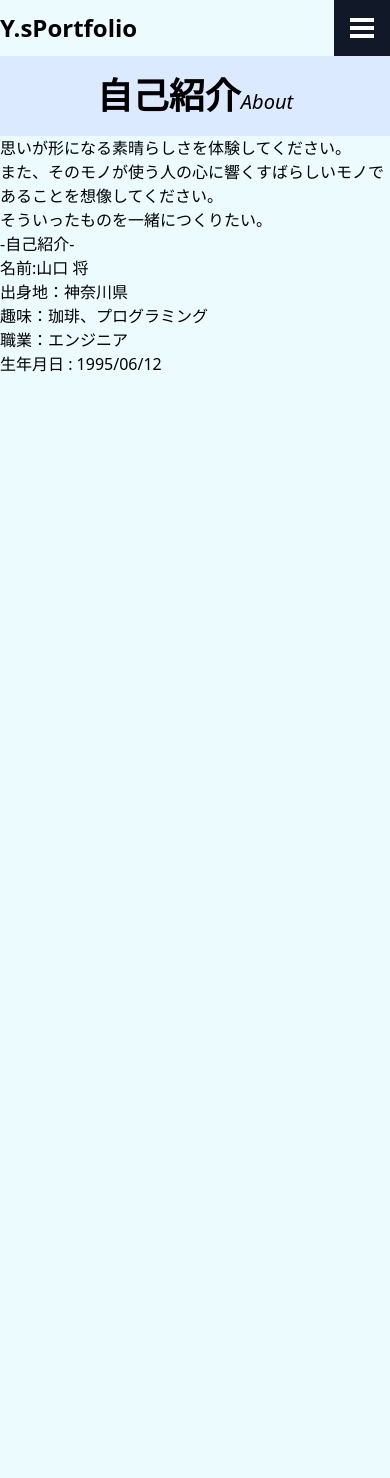
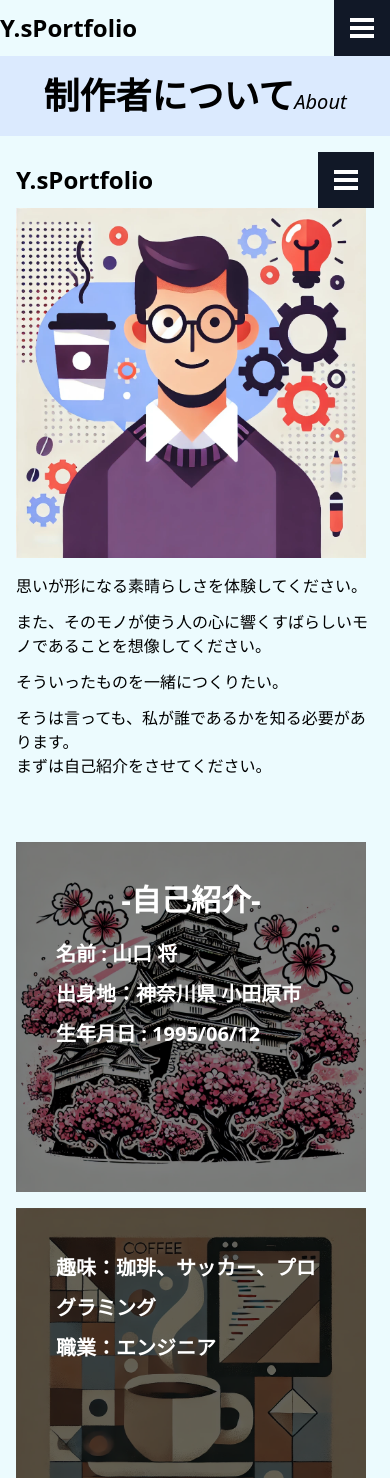
Before and after one commit to chikotaro/portfolio-v2, a Next.js app: page /about in a window 390 px wide. Shown: the top 1478 px of the page. Before the commit the page ends 844 px from the top, so only its background shows below. Built offline with nearby package versions, Linux system fonts and the light colour scheme; what tailwindcss-filters would draw is missing.

Commit message:
📝 情報の追加

```diff
--- a/src/pages/about/index.tsx
+++ b/src/pages/about/index.tsx
@@ -1,26 +1,130 @@
+import Image from "next/image";
+import { ButtonLink } from "src/component/ButtonLink";
 import { Header } from "src/component/Header";
+import { Layout } from "src/component/Layout";
 import { Hero } from "src/Hero";
-
-export {};
 
 const About = () => {
 	return (
 		<div>
 			<Header />
-			<Hero title="自己紹介" subTitle="About" />
+			<Hero title="制作者について" subTitle="About" />
+			<Layout>
+				<div>
+					<Image
+						src="/my-image.png"
+						alt="my-image"
+						width={600}
+						height={600}
+						className="h-[350px] w-[350px] sm:h-[600px] sm:w-[600px]"
+					/>
+				</div>
+				<div className="mt-4">
+					<div className="flex flex-col gap-3 sm:text-2xl">
 						<p>思いが形になる素晴らしさを体験してください。</p>
 						<p>
 							また、そのモノが使う人の心に響くすばらしいモノであることを想像してください。
 						</p>
 						<p>そういったものを一緒につくりたい。</p>
-			<div>
-				<h2>-自己紹介-</h2>
-				<p>名前:山口 将</p>
-				<p>出身地：神奈川県</p>
-				<p>趣味：珈琲、プログラミング</p>
-				<p>職業：エンジニア</p>
+						<p>
+							そうは言っても、私が誰であるかを知る必要があります。
+							<br />
+							まずは自己紹介をさせてください。
+						</p>
+					</div>
+					<div
+						className="relative mt-16 h-[350px] w-[350px] bg-cover bg-center backdrop-blur-lg sm:h-[600px] sm:w-[600px]"
+						style={{ backgroundImage: `url('/sakura.png')` }}
+					>
+						<div className="absolute inset-0 bg-black opacity-50"></div>{" "}
+						{/* 透明な黒いオーバーレイ */}
+						<div className="relative z-10 mx-auto p-10 text-xl font-bold leading-10 text-white sm:p-20 sm:text-4xl sm:leading-loose">
+							<h2 className="text-center text-3xl font-bold sm:text-5xl">
+								-自己紹介-
+							</h2>
+							<p className="mt-4">名前 : 山口 将</p>
+							<p>出身地：神奈川県 小田原市</p>
 							<p>生年月日 : 1995/06/12</p>
 						</div>
+					</div>
+					<div
+						className="relative mt-4 h-[350px] w-[350px] bg-cover bg-center backdrop-blur-lg sm:h-[600px] sm:w-[600px]"
+						style={{ backgroundImage: `url('/coffee-programing.png')` }}
+					>
+						<div className="absolute inset-0 bg-black opacity-60"></div>{" "}
+						<div className="relative z-10 mx-auto p-10 text-xl font-bold leading-10 text-white sm:p-20 sm:text-4xl sm:leading-loose">
+							<p>趣味：珈琲、サッカー、プログラミング</p>
+							<p>職業：エンジニア</p>
+						</div>
+					</div>
+
+
+					<div className="leading-8 sm:leading-10">
+						<div className="mt-[280px] rounded-xl border-2 p-4 sm:text-2xl">
+							<h3 className="text-2xl font-bold sm:text-3xl">初めての海外</h3>
+							<p className="mt-4">
+								高校卒業後にスペインへ留学しに行きました。
+								<br />
+								はじめの1年はホームステイであのサグラダファミリアが徒歩5分以内の好立地なところでした。
+								スペインでは、主に語学の勉強とサッカーをしていました。
+								スペインの生活や文化は日本と大きく違い、とても面白い経験をすることができました。
+								自由で和気あいあいとしたスペイン文化は今でも忘れられません。
+								コーヒーの文化もあり、初めはみんなが飲むから自分も飲む。そういうルーティン的に飲んでいましたが、
+								次第に、カフェ巡りをし始め、美味しいコーヒー屋を求めるようになりました。
+							</p>
+						</div>
+
+						<div className="relative">
+							<div className="absolute left-1/2 -top-[140px] h-[220px] w-[2px] -translate-x-1/2 -translate-y-[50%] transform bg-gray-300"></div>
+							<div className="mt-[280px] rounded-xl border-2 p-4 sm:text-2xl">
+								<h3 className="text-2xl font-bold sm:text-3xl">
+									帰国後は東京で
+								</h3>
+								<p className="mt-4">
+									2020年東京オリンピックが開催される予定であったので、ボランティアをしたいと思い、スペイン在住時に応募をしていました。
+									しかし、応募数が多く、エラーが出たらしく、スペインからではうまく登録ができず、ただ帰国するということになってしまいました。
+									しかし、帰国後は東京のスペシャルティコーヒー専門店でバリスタとして知識や技術を磨き、個人ではコーヒーの焙煎を始めるようになりました。
+								</p>
+							</div>
+						</div>
+
+						<div className="relative">
+							<div className="absolute left-1/2 -top-[140px] h-[220px] w-[2px] -translate-x-1/2 -translate-y-[50%] transform bg-gray-300"></div>
+							<div className="mt-[280px] rounded-xl border-2 p-4 sm:text-2xl">
+								<h3 className="text-2xl font-bold sm:text-3xl">福岡へ移住</h3>
+								<p className="mt-4">
+									コロナの緊急事態宣言後、1ヶ月間の自宅待機時に色々なことに挑戦したい思い、福岡に移住しました。
+									福岡に移住してからは、コーヒーの焙煎を始め、コーヒーの美味しさを追求し、焙煎の技術を磨いています。
+									就職した先が建築業、美容業、飲食業を行っている会社でした。飲食では、パンの製造をしました。
+									その際に、自家焙煎したコーヒー前を実際に店頭でドリンク提供させていただきました。
+									建築業では、新築戸建の検査をメインに行いました。
+									そんな中、業務をしている時にもっと効率のよい方法であったり、繰り返し業務の自動化を考えるようになり、プログラミングを学び始めました。
+									仕事の休憩時間を利用して、ノーコードで在庫管理アプリを作りました。
+								</p>
+							</div>
+						</div>
+
+						<div className="relative">
+							<div className="absolute left-1/2 -top-[140px] h-[220px] w-[2px] -translate-x-1/2 -translate-y-[50%] transform bg-gray-300"></div>
+							<div className="mt-[280px] rounded-xl border-2 p-4 sm:text-2xl">
+								<h3 className="text-2xl font-bold sm:text-3xl">
+									プログラミング
+								</h3>
+								<p className="mt-4">
+									効率化を考えるようになり、プログラミングを学び始めましたが、自分で何かを作ることが好きであったこともあり、web制作を学びました。
+									そこからweb制作だけでなく、効率化をするシステム開発の勉強をしています。
+									web開発では、WordPressを用いたCMSでHP作成を行います。
+									また、ヘッドレスCMSであるmicroCMSを使用し、よりSEOに強く、高速なHPを作ることも可能です。
+								</p>
+							</div>
+						</div>
+					</div>
+
+					<div className="mt-10">
+						<ButtonLink href="/works" name="worksへ"></ButtonLink>
+					</div>
+				</div>
+			</Layout>
 		</div>
 	);
 };
```
Lines whose indentation alone changed are shown as unchanged.
